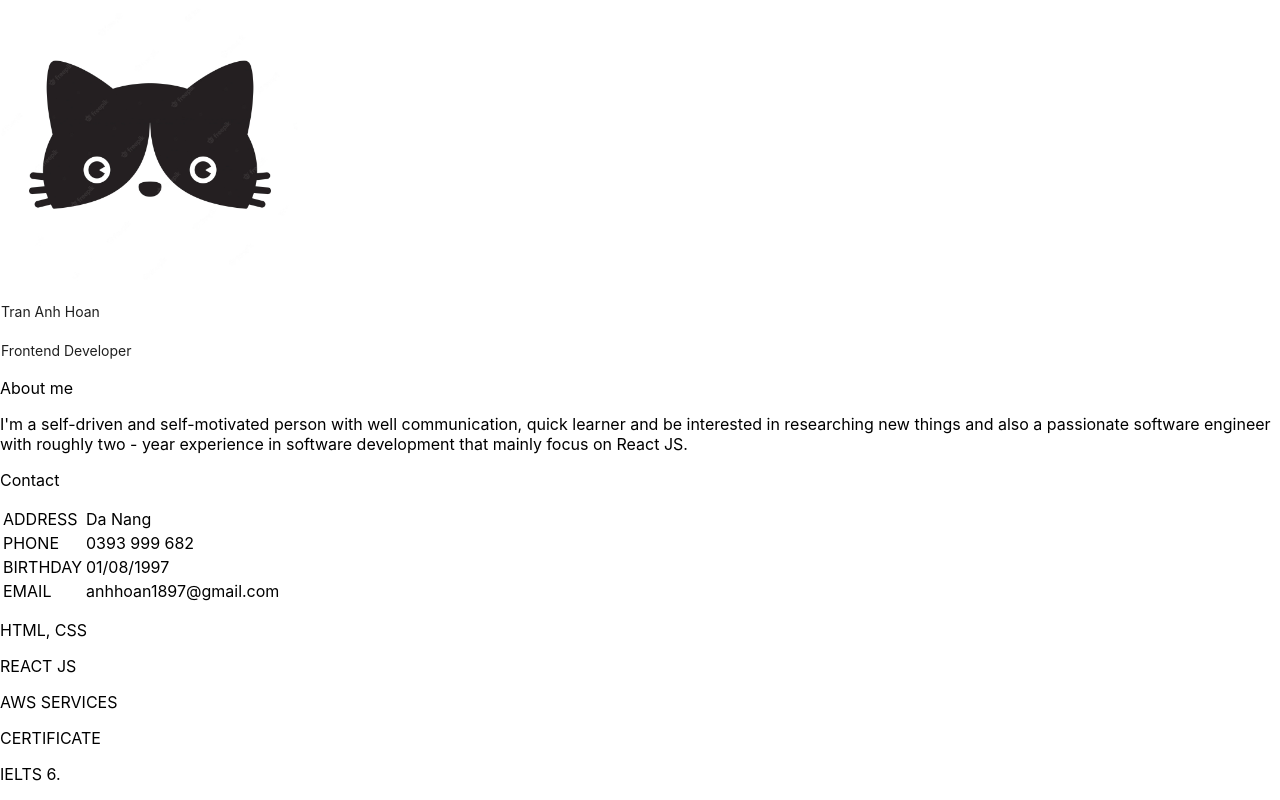
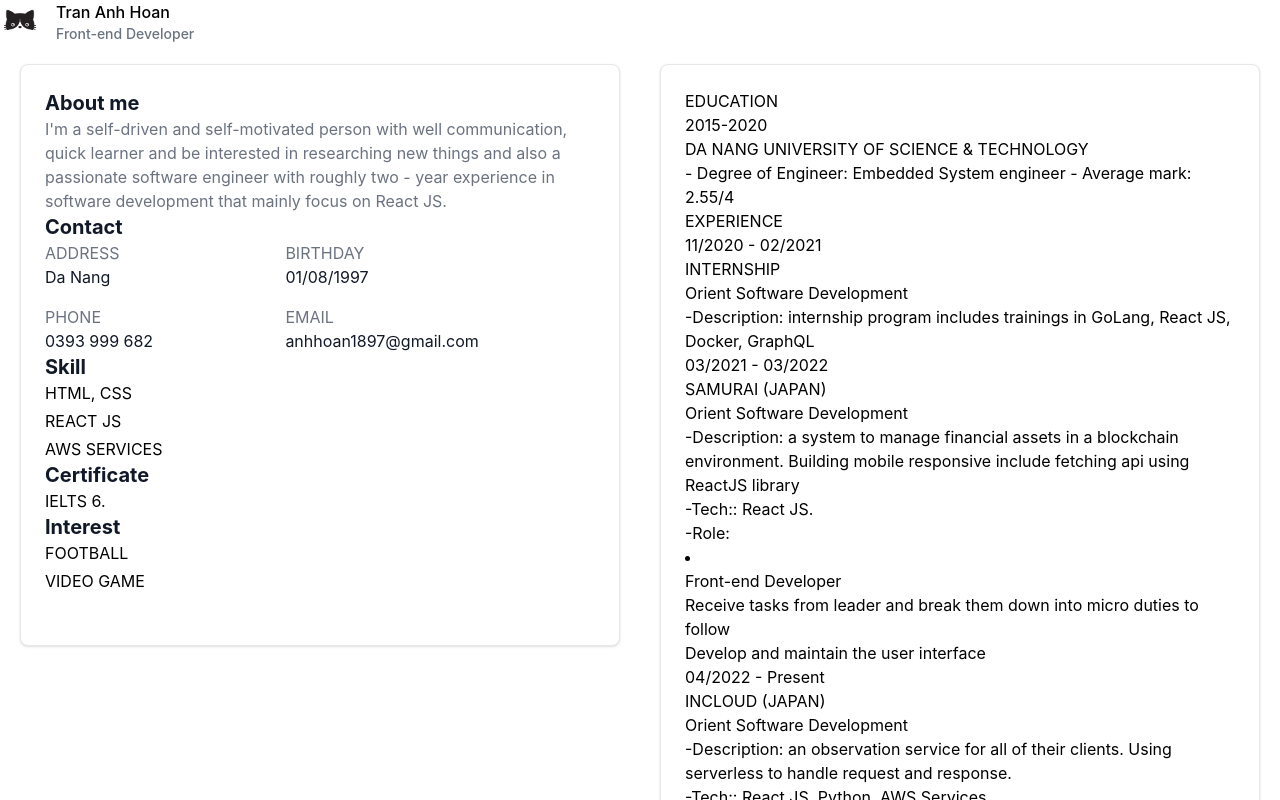
Before and after one commit to edwin-tran-avepoint/anhhoancv, a React (Create React App) app: page / in a window 1280 px wide. Shown: the top 800 px of the page. Built offline with nearby package versions, Linux system fonts and the light colour scheme.

Commit message:
build cv by tailwindcss

```diff
--- /dev/null
+++ b/postcss.config.js
@@ -0,0 +1,6 @@
+module.exports = {
+  plugins: {
+    tailwindcss: {},
+    autoprefixer: {},
+  },
+}
--- a/src/App.js
+++ b/src/App.js
@@ -1,48 +1,48 @@
-import logo from './logo.svg';
 import catImage from './images/cat_logo.jpg'
 // import './App.css';
-import { Avatar, Descriptions } from 'antd';
+
 function App() {
   return (
-    <div className="App">
-      {/* <header className="App-header">
-        <img src={logo} className="App-logo" alt="logo" />
-        <p>
-          Edit <code>src/App.js</code> and save to reload.
-        </p>
-        <a
-          className="App-link"
-          href="https://reactjs.org"
-          target="_blank"
-          rel="noopener noreferrer"
-        >
-          Learn React
-        </a>
-      </header> */}
-
+    <div className="container mx-auto ">
+      <div className='container flex items-center space-x-4'>
+        <img className='w-10 h-10 rounded-full' src={catImage} alt='' />
+        <div className='font-medium'>
+          <div>Tran Anh Hoan</div>
+          <div className='text-sm text-gray-500 dark:text-gray-400' >Front-end Developer</div>
+        </div>
+      </div>
+      <div className='container flex flex-row'>
+        <div className='container p-5 flex flex-col'>
+          <div className='block w-full p-6 bg-white border border-gray-200 rounded-lg shadow  '>
             <div>
-        <div className='profile-header'>
-          <div>
-            <Avatar src={catImage} shape='circle' size={300} />
-          </div>
-          <Descriptions column={1}>
-            <Descriptions.Item >Tran Anh Hoan</Descriptions.Item>
-            <Descriptions.Item >Frontend Developer</Descriptions.Item>
-          </Descriptions>
-          <div className='about-me'>
-            <p>About me</p>
-            <p>I'm a self-driven and self-motivated person with
+              <div className='font-bold text-xl text-gray-900'>About me</div>
+              <div className='text-base text-gray-500'>I'm a self-driven and self-motivated person with
                 well communication, quick learner and be
                 interested in researching new things and also a
                 passionate software engineer with roughly two - year experience in software development that
-              mainly focus on React JS.</p>
+                mainly focus on React JS.</div>
             </div>
+
+            <div className='block'>
+              <div className='font-bold text-xl text-gray-900'>Contact</div>
+              <div className='grid grid-rows-2 grid-flow-col gap-4'>
+                <div>
+                  <div className='text-base text-gray-500'>ADDRESS</div>
+                  <div className='text-base text-gray-900'>Da Nang</div>
                 </div>
-        <div className='profile-info'>
-          <div className='contact-info'>
-            <p className='contact'>
-              <p>Contact</p>
-              <table>
+                <div>
+                  <div className='text-base text-gray-500'>PHONE</div>
+                  <div className='text-base text-gray-900'>0393 999 682</div>
+                </div>
+                <div>
+                  <div className='text-base text-gray-500'>BIRTHDAY</div>
+                  <div className='text-base text-gray-900'>01/08/1997</div>
+                </div>
+                <div>
+                  <div className='text-base text-gray-500'>EMAIL</div>
+                  <div className='text-base text-gray-900'>anhhoan1897@gmail.com</div>
+                </div>
+                {/* <table>
                   <tr>
                     <td>ADDRESS</td>
                     <td>Da Nang</td>
@@ -59,26 +59,34 @@ function App() {
                     <td>EMAIL</td>
                     <td>anhhoan1897@gmail.com</td>
                   </tr>
-              </table>
-            </p>
+                </table> */}
               </div>
-          <div className='skill-info'>
-            <p>HTML, CSS</p>
-            <p>REACT JS</p>
-            <p>AWS SERVICES</p>
             </div>
-          <div className='certificate-info'>
-            <p>CERTIFICATE</p>
-            <p>IELTS 6.</p>
+            <div className='block'>
+              <div className='font-bold text-xl text-gray-900'>Skill</div>
+              <div className='grid grid-rows-3 grid-flow-col gap-1'>
+                <div>HTML, CSS</div>
+                <div>REACT JS</div>
+                <div>AWS SERVICES</div>
               </div>
-          <div className='other-info'>
-            <p>INTERESTS</p>
-            <p>FOOTBALL</p>
-            <p>VIDEO GAME</p>
+
+            </div>
+            <div className='block'>
+              <div className='font-bold text-xl text-gray-900'>Certificate</div>
+              <div className='text-base xl-gray-500'>IELTS 6.</div>
+            </div>
+            <div className='block'>
+              <div className='font-bold text-xl text-gray-900'>Interest</div>
+              <div className='grid grid-rows-3 grid-flow-col gap-1'>
+                <div>FOOTBALL</div>
+                <div>VIDEO GAME</div>
               </div>
             </div>
           </div>
-      <div className='profile-detail'>
+        </div>
+
+        <div className='container p-5 flex flex-col'>
+          <div className='block w-full p-6 bg-white border border-gray-200 rounded-lg shadow'>
             <div className='education-detail'>
               <p>EDUCATION</p>
               <p>2015-2020</p>
@@ -146,6 +154,10 @@ function App() {
               </div>
             </div>
           </div>
+
+        </div>
+      </div>
+
     </div>
   );
 }
--- a/src/index.css
+++ b/src/index.css
@@ -1,3 +1,7 @@
+@tailwind base;
+@tailwind components;
+@tailwind utilities;
+
 body {
   margin: 0;
   font-family: -apple-system, BlinkMacSystemFont, 'Segoe UI', 'Roboto', 'Oxygen',
--- /dev/null
+++ b/tailwind.config.js
@@ -0,0 +1,12 @@
+module.exports = {
+  content: [
+    './src/**/*.{js,jsx,ts,tsx}',
+    'node_modules/flowbite-react/**/*.{js,jsx,ts,tsx}'
+  ],
+  theme: {
+    extend: {},
+  },
+  plugins: [
+    require('flowbite/plugin')
+]
+}
```
Also changed, not shown: package.json (+7 -0 lines), 1 other file (tests, documents, lock files or other folders). Lines whose indentation alone changed are shown as unchanged.
